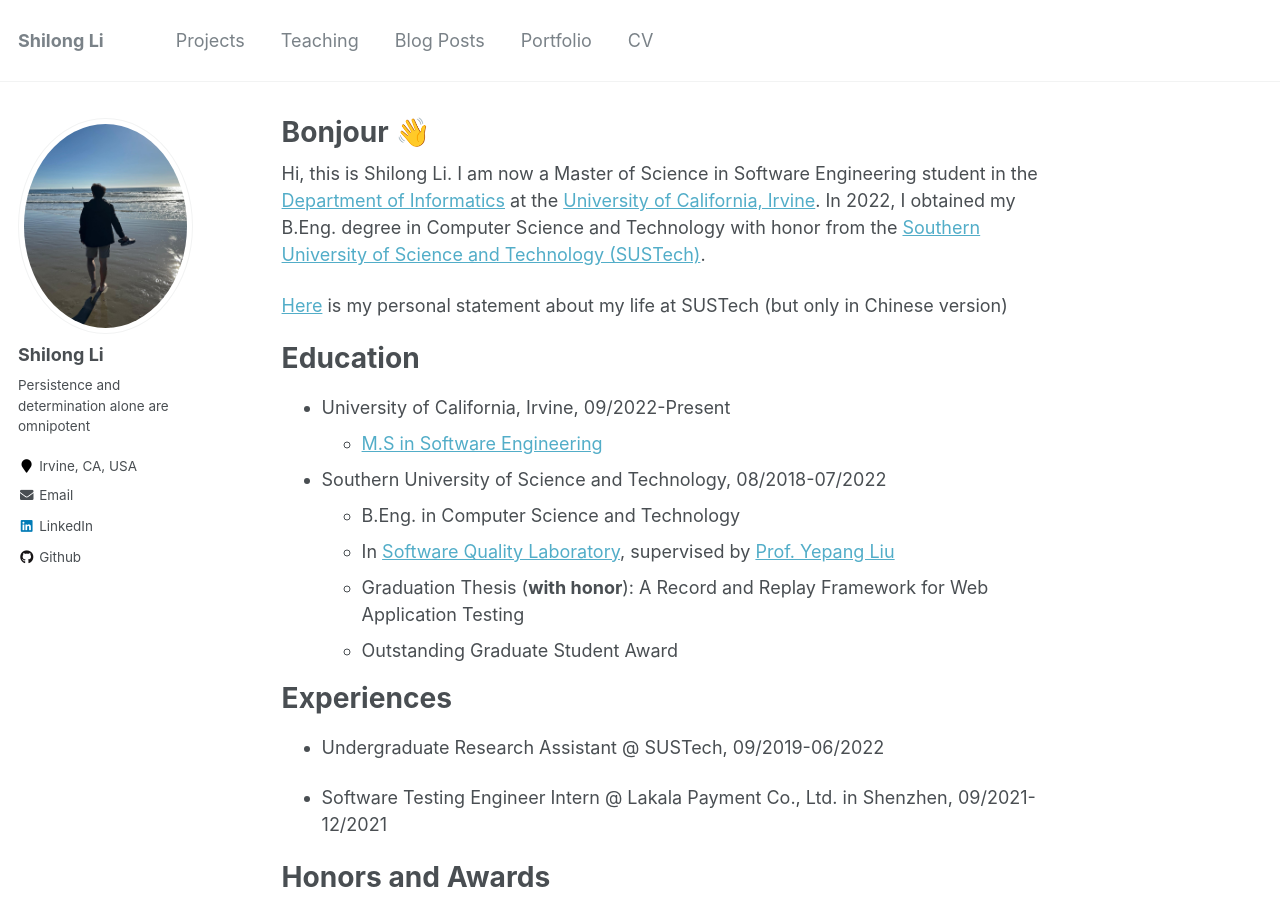
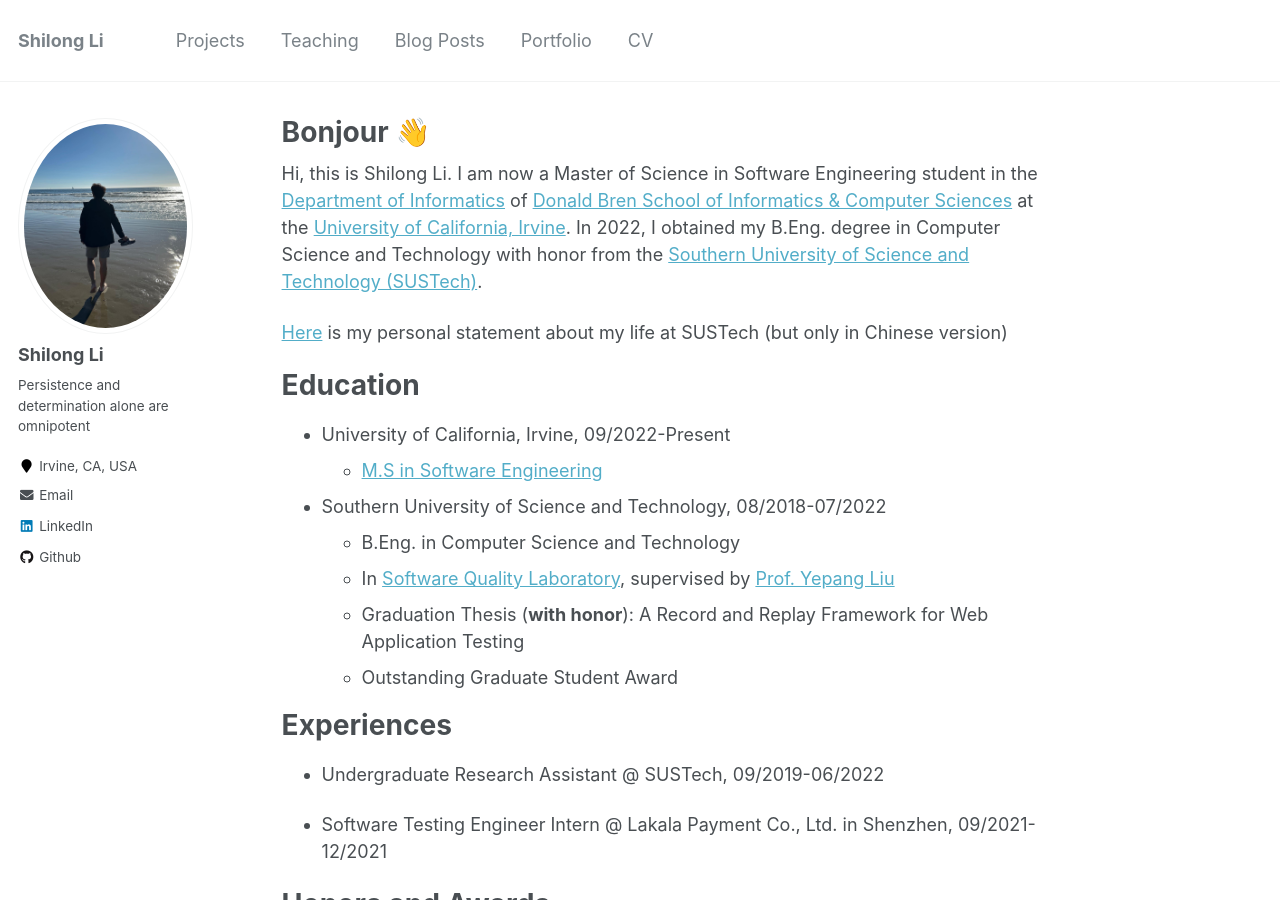
Before and after one commit to lethal233/lethal233.github.io, a Jekyll site: the page built from _pages/about.md, in a window 1280 px wide and 900 px high. Built offline with Jekyll 4.4.1, drawn with Linux system fonts in a browser that asks for light colours.

Commit message:
update about

```diff
--- a/_pages/about.md
+++ b/_pages/about.md
@@ -8,7 +8,7 @@ redirect_from:
   - /about.html
 ---
 
- Hi, this is Shilong Li. I am now a Master of Science in Software Engineering student in the [Department of Informatics](https://www.informatics.uci.edu/) at the [University of California, Irvine](https://uci.edu/). In 2022, I obtained my B.Eng. degree in Computer Science and Technology with honor from the [Southern University of Science and Technology (SUSTech)](https://www.sustech.edu.cn).
+ Hi, this is Shilong Li. I am now a Master of Science in Software Engineering student in the [Department of Informatics](https://www.informatics.uci.edu/) of [Donald Bren School of Informatics & Computer Sciences](https://www.ics.uci.edu/) at the [University of California, Irvine](https://uci.edu/). In 2022, I obtained my B.Eng. degree in Computer Science and Technology with honor from the [Southern University of Science and Technology (SUSTech)](https://www.sustech.edu.cn).
 
  [Here](https://mp.weixin.qq.com/s/Lqbi2fH1h-9IjZinAtjncg) is my personal statement about my life at SUSTech (but only in Chinese version)
 
```
